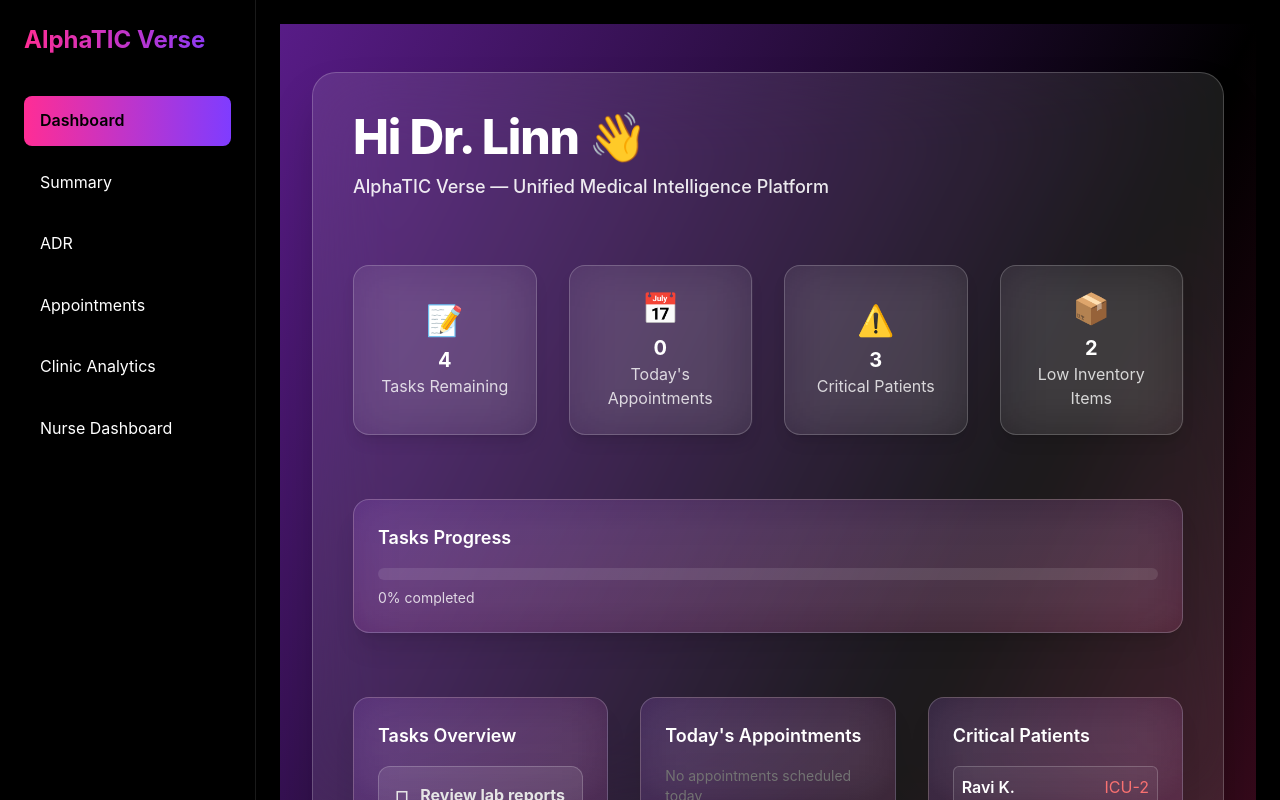
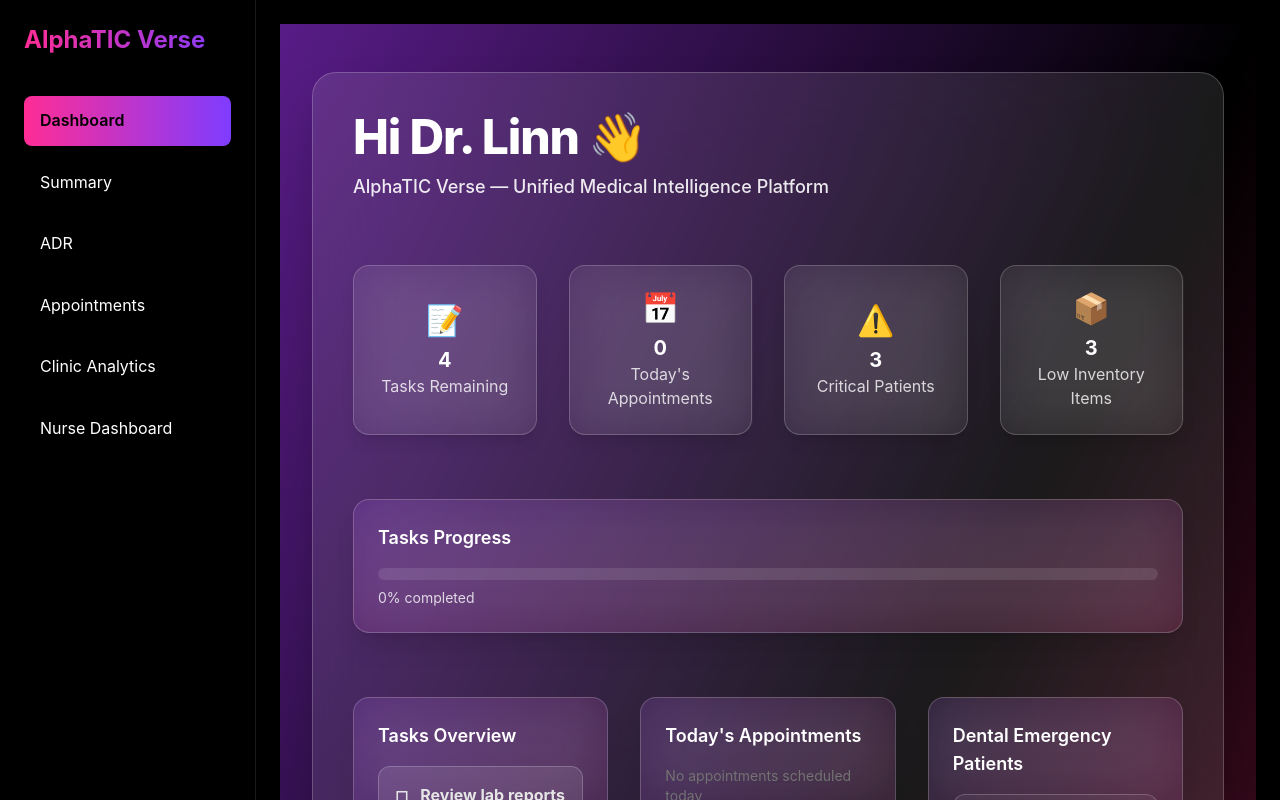
Before and after one commit to alphaticverse291726/alphatic-verse-ui, a React (Vite) app: page / in a window 1280 px wide. Built offline with nearby package versions, Linux system fonts and the light colour scheme.

Commit message:
Add dental EHR, e-prescription and lab upload workflow

```diff
--- a/src/pages/BookAppointments.jsx
+++ b/src/pages/BookAppointments.jsx
@@ -13,6 +13,7 @@ export default function BookAppointments() {
     "2026-1-12": [{ patient: "Abdul Rahman" }, { patient: "Chen Wei" }, { patient: "Ana Silva" }],
     "2026-1-18": [{ patient: "Linda George" }, { patient: "Mark Lee" }, { patient: "Fatima Khan" }],
     "2026-1-16": [{ patient: "Sophia Brown" }, { patient: "James Wilson" }, { patient: "Emma Davis" }, { patient: "Olivia Garcia" }],
+    "2026-1-31": [{ patient: "Liam Martinez" }, { patient: "Noah Anderson" }, { patient: "Ava Thomas" }, { patient: "Isabella Taylor" }, { patient: "Mia Moore" }],
   };
 
   useEffect(() => {
--- a/src/pages/Dashboard.jsx
+++ b/src/pages/Dashboard.jsx
@@ -43,18 +43,40 @@ const pendingReports = [
 ];
 
 const criticalPatients = [
-  { id: 1, name: "Ravi K.", condition: "High BP", room: "ICU-2" },
-  { id: 2, name: "Sana M.", condition: "Severe Diabetes", room: "ICU-5" },
-  { id: 3, name: "Arjun P.", condition: "Cardiac Arrest", room: "ICU-1" },
+  {
+    id: 1,
+    name: "Arun S.",
+    condition: "Acute dental abscess with facial swelling",
+    chair: "Dental Chair 2",
+    priority: "High",
+  },
+  {
+    id: 2,
+    name: "Meera K.",
+    condition: "Post-extraction bleeding (uncontrolled)",
+    chair: "Dental Chair 1",
+    priority: "Critical",
+  },
+  {
+    id: 3,
+    name: "Joseph T.",
+    condition: "Severe pulpitis – unbearable pain",
+    chair: "Dental Chair 3",
+    priority: "High",
+  },
 ];
 
+
 const inventoryStatus = [
-  { name: "Paracetamol", status: "Available" },
-  { name: "Antibiotics", status: "Available" },
-  { name: "Insulin", status: "Low Stock" },
-  { name: "IV Fluids", status: "Available" },
-  { name: "PPE Kits", status: "Low Stock" },
+  { name: "Lignocaine Injection", status: "Available" },
+  { name: "Amoxicillin 500mg", status: "Low Stock" },
+  { name: "Ibuprofen 400mg", status: "Available" },
+  { name: "Root Canal Files", status: "Low Stock" },
+  { name: "Dental Gloves", status: "Available" },
+  { name: "Mouth Mirrors", status: "Available" },
+  { name: "Composite Filling Material", status: "Low Stock" },
 ];
+
 
 /* ================= DASHBOARD ================= */
 export default function Dashboard() {
@@ -169,17 +191,37 @@ export default function Dashboard() {
           </GlassCard>
 
           {/* CRITICAL PATIENTS */}
-          <GlassCard title="Critical Patients">
-            {criticalPatients.map((p) => (
-              <div key={p.id} className="p-2 rounded-md bg-white/5 border border-white/20 mb-2">
-                <div className="flex justify-between text-sm sm:text-base">
-                  <span className="font-semibold">{p.name}</span>
-                  <span className="text-red-400">{p.room}</span>
-                </div>
-                <p className="text-xs sm:text-sm text-neutral-300">{p.condition}</p>
-              </div>
-            ))}
-          </GlassCard>
+        <GlassCard title="Dental Emergency Patients">
+  {criticalPatients.map((p) => (
+    <div
+      key={p.id}
+      className="p-3 rounded-xl bg-white/5 border border-white/20 mb-3"
+    >
+      <div className="flex justify-between items-center text-sm sm:text-base">
+        <span className="font-semibold text-pink-400">{p.name}</span>
+        <span className="text-purple-400 text-xs sm:text-sm">
+          {p.chair}
+        </span>
+      </div>
+
+      <p className="mt-1 text-xs sm:text-sm text-neutral-300">
+        {p.condition}
+      </p>
+
+      <span
+        className={`inline-block mt-2 px-2 py-0.5 rounded-full text-xs font-semibold
+          ${p.priority === "Critical"
+            ? "bg-red-500/20 text-red-400"
+            : "bg-yellow-500/20 text-yellow-400"
+          }`}
+      >
+        {p.priority} Priority
+      </span>
+    </div>
+  ))}
+</GlassCard>
+
+
         </div>
 
         {/* ================= ANALYTICS ================= */}
@@ -231,7 +273,7 @@ export default function Dashboard() {
           </div>
 
           {/* ===== INVENTORY STATUS ===== */}
-          <GlassCard title="Inventory Status">
+          <GlassCard title="Dental Inventory Status">
             <div className="grid grid-cols-2 md:grid-cols-3 gap-4 text-sm">
               {inventoryStatus.map((item, i) => (
                 <div
```
